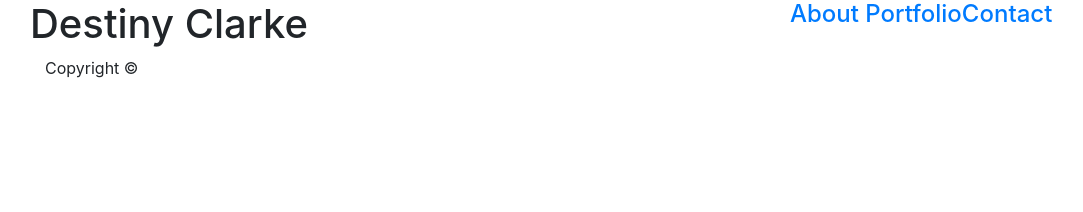
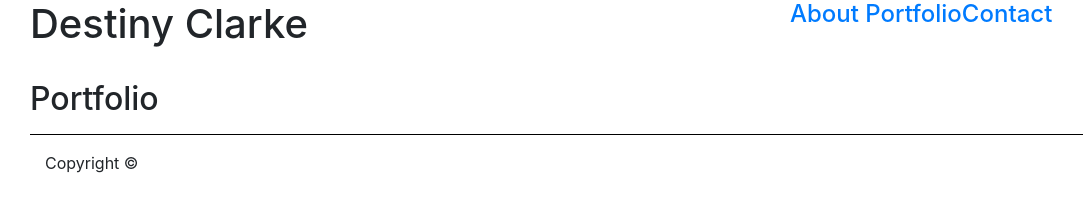
Before and after one commit to Amazonian32/Bootstrap-Portfolio, a plain HTML site: page portfolio.html in a window 1280 px wide. Shown: the whole page, without its empty margins (55-1138 px from the left). Drawn offline with nearby package versions, Linux system fonts and the light colour scheme.

Commit message:
starting on the portfolio content

```diff
--- a/portfolio.html
+++ b/portfolio.html
@@ -29,6 +29,19 @@
     </Header>
 
     <div class="container" id="main-container">
+        <div class="row">
+            <br>
+        </div>
+        <div class="row">
+            <div class="col-sm-12">
+                <div class="row">
+                    <div class="col-sm-12">
+                        <h2>Portfolio</h2>
+                        <hr color="black">
+                    </div>
+                </div>
+            </div>
+        </div>
 
 
 
```
